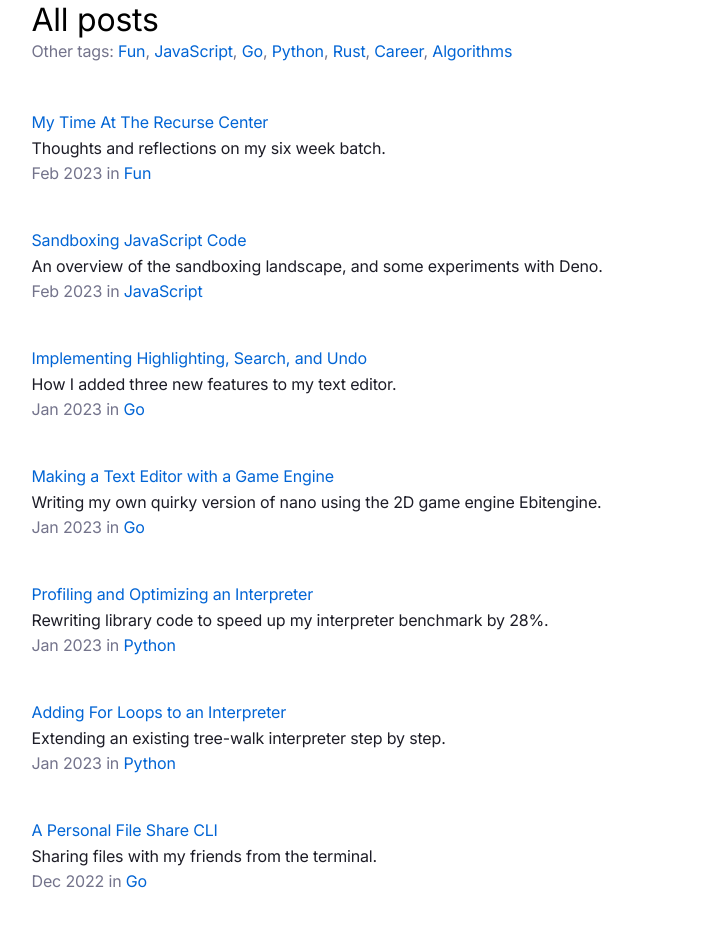
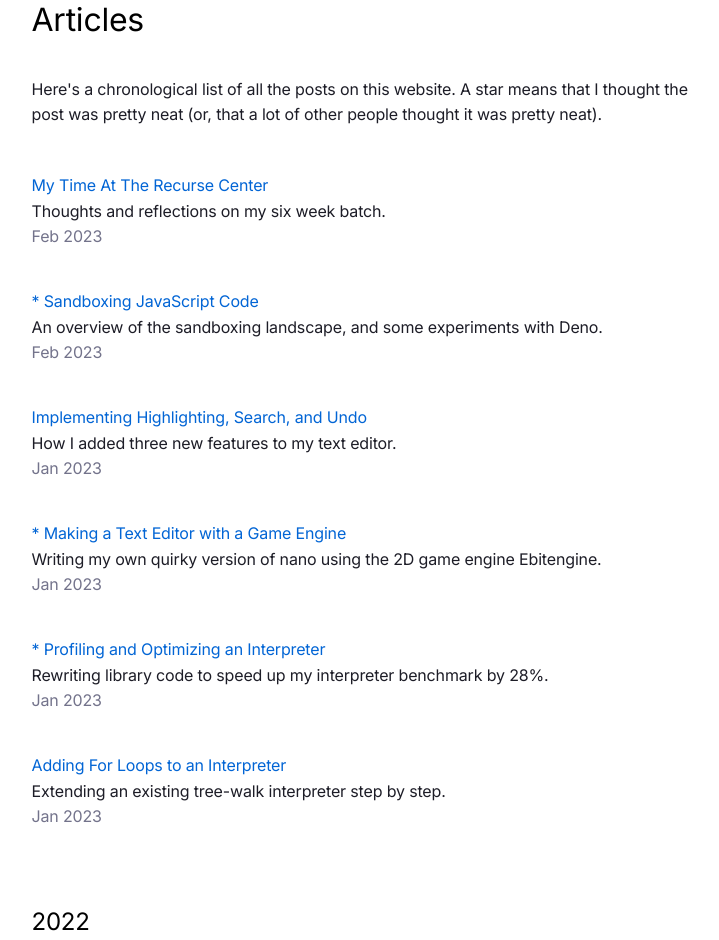
Before and after one commit to healeycodes/healeycodes.com, a Next.js app: page /articles in a window 1280 px wide. Shown: the part 100-1040 px from the top of the page, without its empty margins (262-981 px from the left). Built offline with nearby package versions, Linux system fonts and the light colour scheme.

Commit message:
Revamp articles, kill /tags/*

```diff
--- a/components/nav.tsx
+++ b/components/nav.tsx
@@ -14,6 +14,9 @@ export default function Nav() {
         </li>
         <li>
           <Link href="/projects" legacyBehavior>Projects</Link>
+        </li>
+        <li>
+          <Link href="/notes" legacyBehavior>Notes</Link>
         </li>
         <li>
           <Link href="/about" legacyBehavior>About</Link>
--- a/components/postList.tsx
+++ b/components/postList.tsx
@@ -1,24 +1,76 @@
 import Link from "next/link";
-import { formatTag } from "../lib/util";
-import Date from "./date";
+import Date_ from "./date";
+import { postStars } from '../data/posts'
+import siteConfig from '../siteConfig.json'
 
-export default function PostList({ posts, hideTags }) {
+const PostStar = <>
+  <span className="star-container" title="star">*</span>
+  <style jsx>{`
+  .star-container {
+    font-size: 32px;
+    color: var(--text);
+    position: relative;
+    top: 11px;
+
+    margin-left: -21px;
+    padding-right: 2px;
+  }
+  @media only screen and (max-width: ${siteConfig.LAYOUT_WIDTH}px) {
+    .star-container {
+      margin-left: initial;
+      padding-right: initial
+    }
+  }
+`}</style>
+</>
+
+export default function PostList({ posts, hideTags, showYears }) {
+  const years: Record<number, any> = {};
+  posts.forEach(post => {
+    const postDate = new Date(post.date);
+    if (years[postDate.getFullYear()]) {
+      years[postDate.getFullYear()].push(post)
+    } else {
+      years[postDate.getFullYear()] = [post]
+    }
+  });
+
+  if (showYears) {
+    const ret = [];
+    Object.keys(years)
+      .sort((a, z) => parseInt(z) - parseInt(a))
+      .forEach((year, i) => {
+        if (i !== 0) {
+          ret.push(<h2 key={year}>{year}</h2>)
+        }
+        years[year].forEach(post => {
+          ret.push(Post(post, postStars.includes(post.id)))
+        })
+      })
+    return <div>{ret}</div>
+  }
+
   return (
     <div>
-      {posts.map(({ id, description, date, title, tags }) => (
-        <div className="post" key={id}>
+      {posts.map(post => Post(post, false))}
+    </div>
+  );
+}
+
+function Post({ id, description, date, title, tags }, withStar: boolean) {
+  return <div key={id}>
+    <div className="post">
       <Link href={`/${id}`} legacyBehavior>
-            <a>{title}</a>
+        <a>{withStar ? PostStar : null} {title}</a>
       </Link>
       <p className="post-desc">{description}</p>
       <p className="post-date">
-            <Date dateString={date} /> {!hideTags && <>in <Link href={`/tags/${tags[0]}`} legacyBehavior>{formatTag(tags[0])}</Link></>}
+        <Date_ dateString={date} />
       </p>
     </div>
-      ))}
     <style jsx>{`
         .post {
-          padding-bottom: 20px;
+          padding-bottom: 18px;
         }
         .post-desc {
           margin-top: 4px;
@@ -30,5 +82,4 @@ export default function PostList({ posts, hideTags }) {
         }
       `}</style>
   </div>
-  );
 }
--- /dev/null
+++ b/data/posts.ts
@@ -0,0 +1,19 @@
+// Note: not in any specific order
+export const postStars = [
+  "sandboxing-javascript-code",
+  "profiling-and-optimizing-an-interpreter",
+  "designing-a-programming-language-for-advent-of-code",
+  "creating-the-golfcart-programming-language",
+  "implementing-bitcask-a-log-structured-hash-table",
+  "beating-grep-with-go",
+  "porting-niceware-to-rust",
+  "building-my-own-chess-engine",
+  "creating-randomness",
+  "geoguessing-with-deep-learning",
+  "virtual-ants",
+  "making-a-text-editor-with-a-game-engine",
+  "boids-flocking-simulation",
+  "webassembly-search-tools-for-static-websites",
+  "personal-websites-and-internet-writing",
+  "majority-vote-algorithm",
+];
--- a/pages/articles.tsx
+++ b/pages/articles.tsx
@@ -1,8 +1,6 @@
-import Link from "next/link";
 import { getAllTags, getSortedPostsData } from "../lib/posts";
 import Layout from "../components/layout";
 import PostList from "../components/postList";
-import { formatTag } from "../lib/util";
 
 export function getStaticProps() {
   return {
@@ -11,34 +9,18 @@ export function getStaticProps() {
 }
 
 export default function Articles({ tags, posts }) {
-  const title = `All posts`;
-  const formattedTags = tags.map(
-    (tag) => formatTag(tag)
-  );
+  const title = `Articles`;
   return (
     <Layout title={title} description="A list of every article I've written.">
-      <h1 className="tag-desc">{title}</h1>
+      <h1>{title}</h1>
       <main>
-        <p className="other-tags">
-          Other tags:{" "}
-          {formattedTags
-            .map((formattedTag, i) => (
-              <Link href={`/tags/${tags[i]}`} key={i} legacyBehavior>
-                {formattedTag}
-              </Link>
-            ))
-            .reduce((prev, curr) => [prev, ", ", curr])}
+        <p className="articles-intro">Here's a chronological list of all the posts on this website.
+          A star means that I thought the post was pretty neat (or, that a lot of other people thought it was pretty neat).
         </p>
-        <PostList posts={posts} hideTags={false} />
+        <PostList posts={posts} hideTags={false} showYears={true} />
       </main>
       <style jsx>{`
-        .tag-desc {
-          margin-bottom: 0px;
-          padding-bottom: 0px;
-        }
-        .other-tags {
-          margin-top: 0px;
-          color: var(--light-text);
+        .articles-intro {
           padding-bottom: 24px;
         }
       `}</style>
--- a/pages/notes.tsx
+++ b/pages/notes.tsx
@@ -22,6 +22,7 @@ export default function Notes({ notes }: { notes: Note[] }) {
     return (
         <Layout {...seo}>
             <h1>Notes</h1>
+            <p className="notes-intro"></p>
             {
                 notes
                     .map((note) => <div key={note.id} id={note.id.toString()} className="note">
@@ -43,6 +44,9 @@ export default function Notes({ notes }: { notes: Note[] }) {
                     </div>)
             }
             <style jsx>{`
+            .notes-intro {
+                padding-bottom: 24px;
+            }
             .note-date-link {
                 color: var(--light-text);
                 margin-right: 20px;
```
Also changed, not shown: notes/1676386606677.md (added, +9 -0 lines), pages/tags/[tag].tsx (deleted, +0 -62 lines), posts/majority-vote-algorithm.md (+7 -3 lines), vercel.json. Lines whose indentation alone changed are shown as unchanged.
